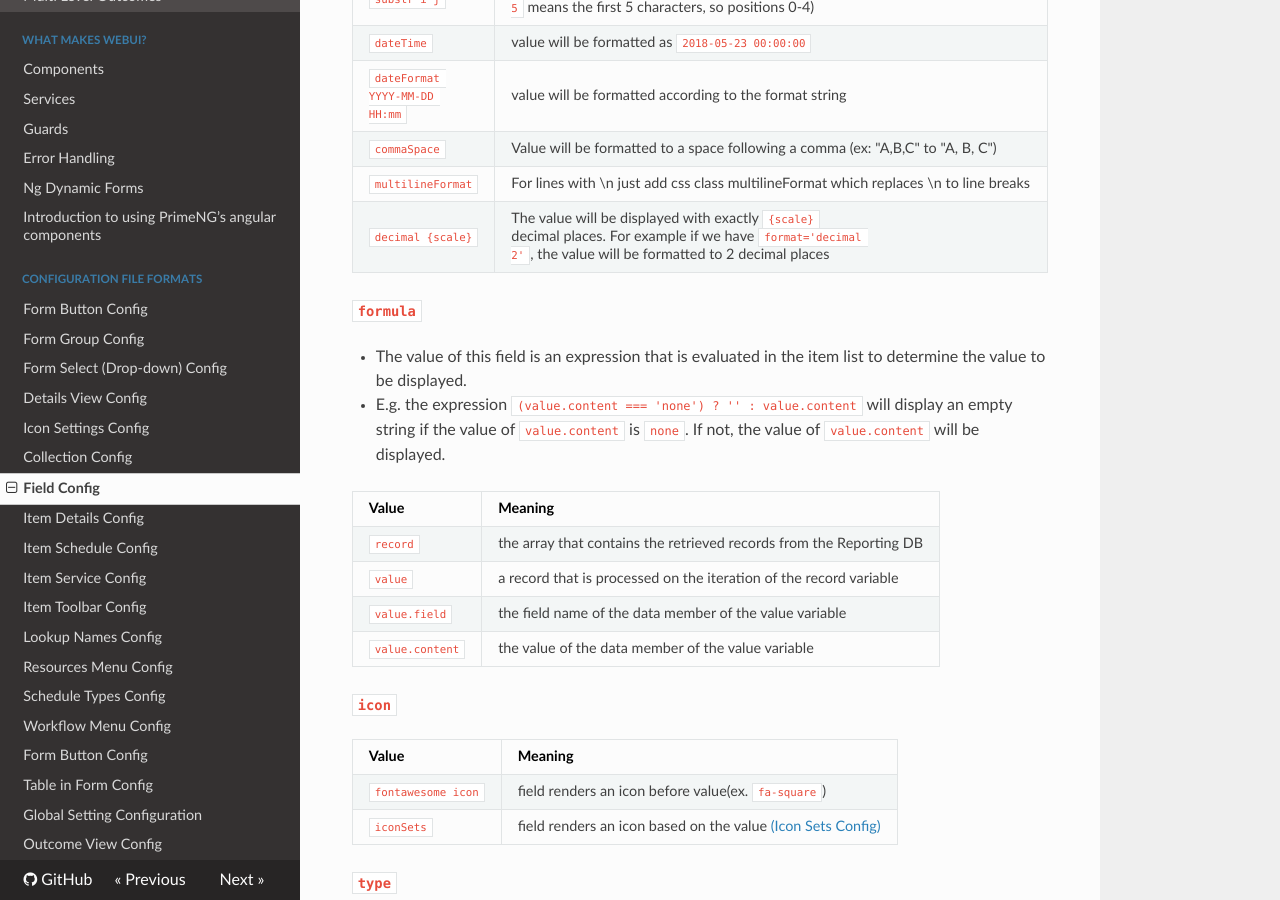
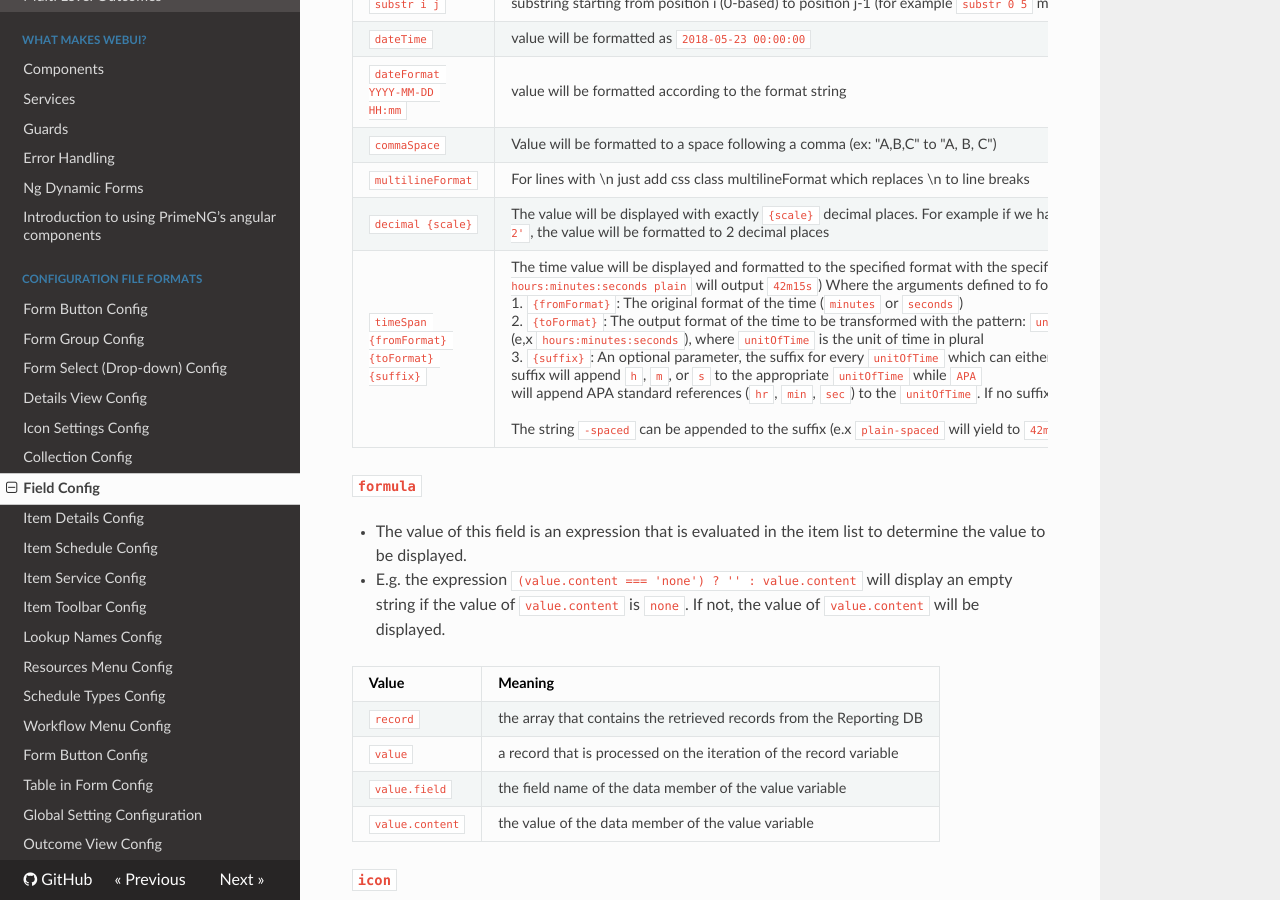
Before and after one commit to TitusTech/docs-webui, an MkDocs documentation site: the page built from docs/configurations/Field-Config.md, in a window 1280 px wide and 900 px high, scrolled down 1182 px. Built offline with MkDocs 1.6.1, drawn with Linux system fonts in a browser that asks for light colours; nearby versions of some CDN libraries; some of the changed text lies outside the part shown.

Commit message:
Added timeSpan documentation

```diff
--- a/docs/configurations/Field-Config.md
+++ b/docs/configurations/Field-Config.md
@@ -19,6 +19,7 @@ permalink: /docs/configurations/Field-Config/
     {"source": "itemField", "field": "Url", "caption": "URL", "align": "left", "formula": "(value.content === '') ? 'No URL available' : value.content" },
     {"source": "itemField", "field": "FromDate", "caption": "From Date", "align": "center", "format": "dateTime" },
     {"source": "itemField", "field": "ThruDate", "caption": "Thru Date", "align": "center", "format": "dateTime" },
+    {"source": "itemField", "field": "Duration", "caption": "Duration", "align": "center", "format": "timeSpan minutes hours:minutes:seconds plain" },
     {"source": "itemField", "field": "AllDay", "caption": "AllDay", "align": "center", "format": "boolean", "type": "checkBox" },
     {"source": "itemField", "field": "Progress", "caption": "Progress", "align": "center", "type": "ProgressBar"},
     {"source": "itemField", "field": "State", "caption": "State", "align": "center", "icon": "iconSets" },
@@ -53,6 +54,7 @@ permalink: /docs/configurations/Field-Config/
 | `commaSpace` | Value will be formatted to a space following a comma (ex: "A,B,C" to "A, B, C") |
 | `multilineFormat` | For lines with \n just add css class multilineFormat which replaces \n to line breaks |
 | `decimal {scale}` | The value will be displayed with exactly `{scale}` decimal places. For example if we have `format='decimal 2'`, the value will be formatted to 2 decimal places |
+| `timeSpan {fromFormat} {toFormat} {suffix}` | The time value will be displayed and formatted to the specified format with the specified suffix (e.x Time to transform = 42.25, `timeSpan minutes hours:minutes:seconds plain` will output `42m15s`) Where the arguments defined to format the value are: <br>1. `{fromFormat}`: The original format of the time (`minutes` or `seconds`)<br> 2. `{toFormat}`: The output format of the time to be transformed with the pattern: `unitOfTime:unitOfTime:unitOfTime` (e,x `hours:minutes:seconds`), where `unitOfTime` is the unit of time in plural <br> 3. `{suffix}`: An optional parameter, the suffix for every `unitOfTime` which can either be `simple` or `APA`. The `simple` suffix will append `h`, `m`, or `s` to the appropriate `unitOfTime` while `APA` will append APA standard references (`hr`, `min`, `sec`) to the `unitOfTime`. If no suffix was specified, the default suffix '`:`' will be appended instead.<br><br> The string `-spaced` can be appended to the suffix (e.x `plain-spaced` will yield to `42m 15s`) to include spaces between suffixes.
 
 #### `formula`
 
```
